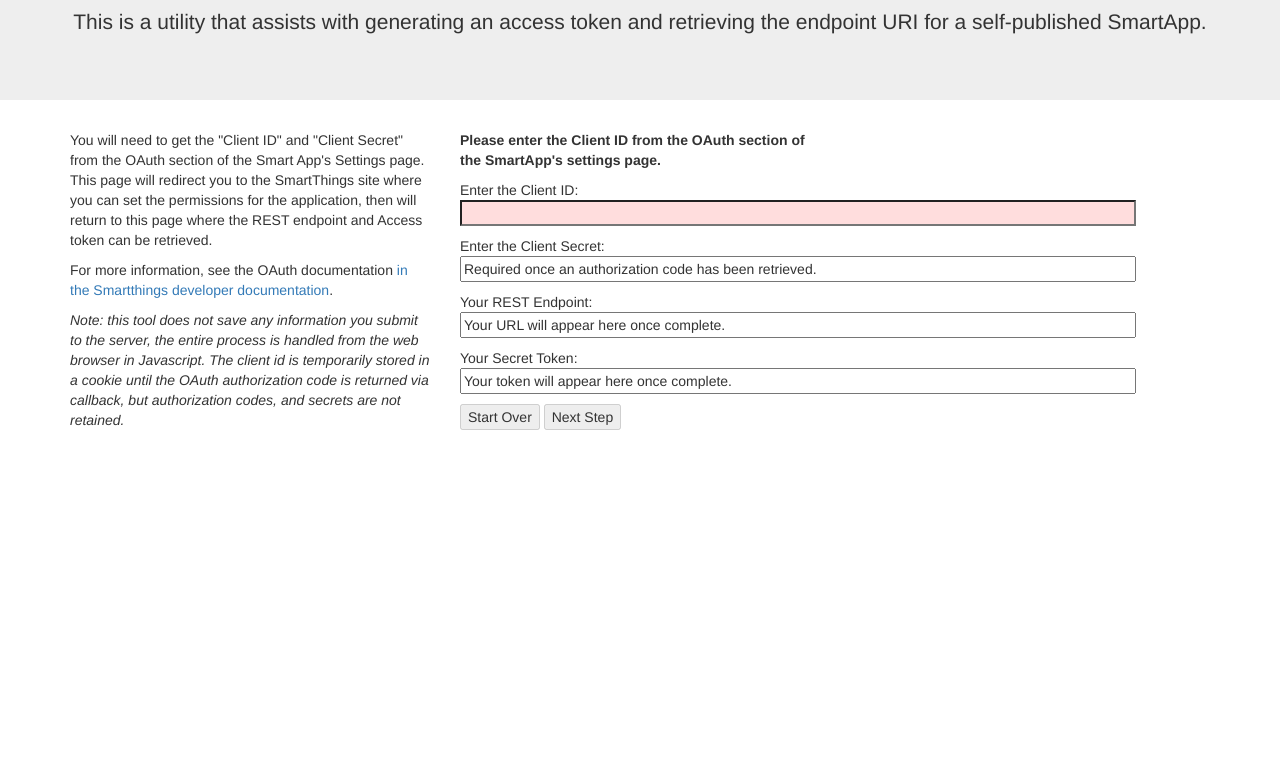
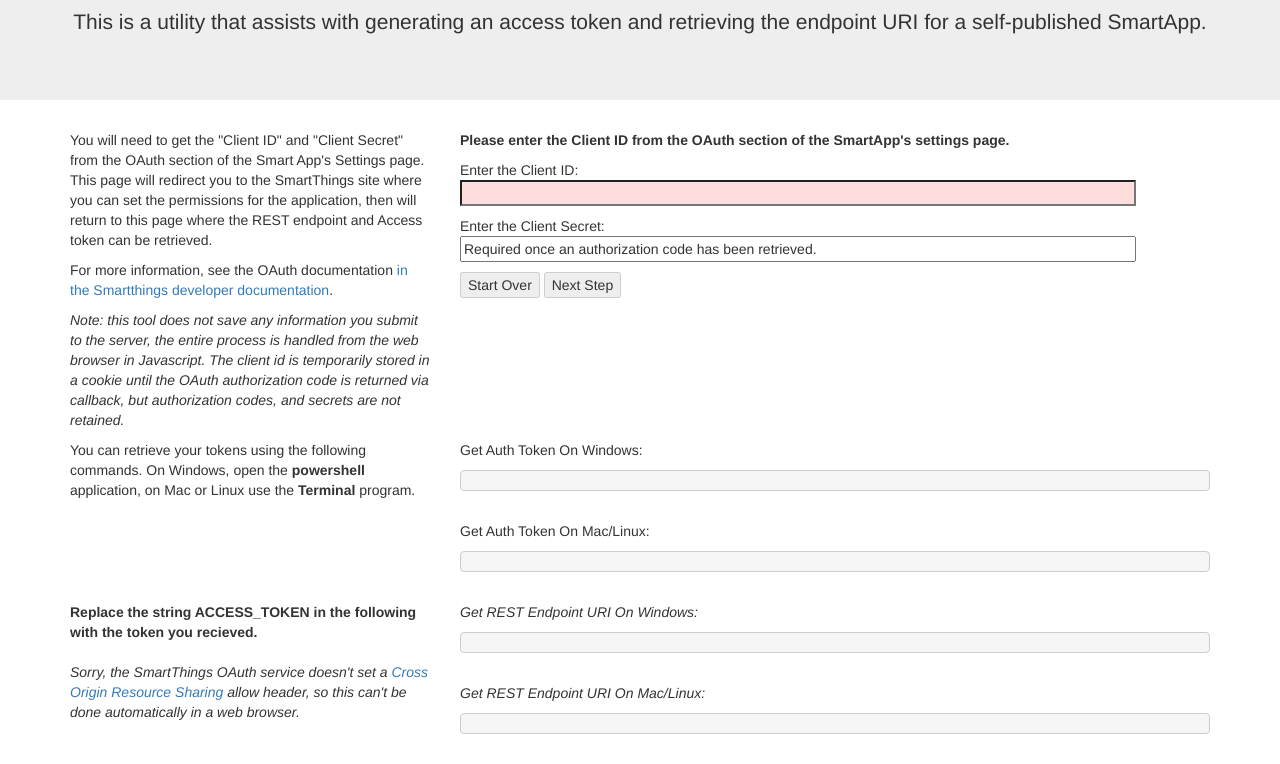
Before and after one commit to frameloss/smart-blinkt, a plain HTML site: page oauth-helper/index.html in a window 1280 px wide. Shown: the part 140-904 px from the top of the page. Before the commit the page ends 800 px from the top, so only its background shows below. Drawn offline with nearby package versions, Linux system fonts and the light colour scheme.

Commit message:
They don't set a CORS header for oauth, so this was pretty much a waste of time. This is about as good as I can do for now.

```diff
--- a/oauth-helper/index.html
+++ b/oauth-helper/index.html
@@ -1,7 +1,7 @@
 <html>
 <head>
 
-  <meta http-equiv="Content-Security-Policy" content="default-src 'self'; child-src 'none'; object-src 'none'; script-src https://maxcdn.bootstrapcdn.com https://ajax.googleapis.com 'self' 'unsafe-inline'; connect-src https://graph.api.smarthings.com; form-action 'self' https://graph.api.smartthings.com; style-src 'self' https://maxcdn.bootstrapcdn.com; font-src https://maxcdn.bootstrapcdn.com">
+  <!-- meta http-equiv="Content-Security-Policy" content="default-src 'self' https://graph.api.smartthings.com ; object-src 'none'; script-src https://maxcdn.bootstrapcdn.com https://ajax.googleapis.com 'self' 'unsafe-inline'; connect-src https://graph.api.smartthings.com; child-src https://graph.api.smartthings.com ;form-action 'self' https://graph.api.smartthings.com; style-src 'self' https://maxcdn.bootstrapcdn.com; font-src https://maxcdn.bootstrapcdn.com" -->
   <meta http-equiv="cache-control" content="max-age=0" />
   <meta http-equiv="cache-control" content="no-cache" />
   <meta http-equiv="expires" content="0" />
@@ -31,7 +31,7 @@
         <p>For more information, see the OAuth documentation <a href="http://docs.smartthings.com/en/latest/smartapp-web-services-developers-guide/authorization.html">in the Smartthings developer documentation</a>.</p>
         <p><em>Note: this tool does not save any information you submit to the server, the entire process is handled from the web browser in Javascript. The client id is temporarily stored in a cookie until the OAuth authorization code is returned via callback, but authorization codes, and secrets are not retained.</em></p>
       </div>
-      <div class="col-sm-4">
+      <div class="col-sm-8">
           <b><p id="whatIsNext"></p></b>
           <p>Enter the Client ID: <input type=text id="client_id_input" required size="80%" max="36"
              pattern="^[a-z0-9]{8}-[a-z0-9]{4}-[a-z0-9]{4}-[a-z0-9]{4}-[a-z0-9]{12}$"
@@ -40,12 +40,26 @@
              value="Required once an authorization code has been retrieved." readonly
              pattern="^[a-z0-9]{8}-[a-z0-9]{4}-[a-z0-9]{4}-[a-z0-9]{4}-[a-z0-9]{12}$"
              onkeyup="current_step = checkClientSecret()" /></p>
-          <p>Your REST Endpoint: <input type=text id="your_url"
-            value="Your URL will appear here once complete." size="80%" readonly /></p>
-          <p>Your Secret Token: <input type=text id="your_token"
-            value="Your token will appear here once complete." size="80%" readonly /></p>
           <p><input type=submit id="resetButton" value="Start Over" onclick="startOver()" disabled />
              <input type=submit id="theButton" value="Next Step" onclick="nextStep()" disabled /></p>
+      </div>
+    </div>
+    <div class="row">
+      <div class="col-sm-4">
+          <p>You can retrieve your tokens using the following commands. On Windows, open the <b>powershell</b> application, on Mac or Linux use the <b>Terminal</b> program.</p>
+      </div>
+      <div class="col-sm-8" id="token_howto">
+          <p>Get Auth Token On Windows:</p><p><pre id="win_token"></pre></p><br />
+          <p>Get Auth Token On Mac/Linux:</p><p><pre id="nix_token"></pre></p><br />
+      </div>
+    </div>
+    <div class="row">
+      <div class="col-sm-4">
+        <p><b>Replace the string ACCESS_TOKEN in the following with the token you recieved.</b><br /><br /><em>Sorry, the SmartThings OAuth service doesn't set a <a href="https://developer.mozilla.org/en-US/docs/Web/HTTP/Access_control_CORS">Cross Origin Resource Sharing</a> allow header, so this can't be done automatically in a web browser.</p>
+      </div>
+      <div class="col-sm-8" id="url_howto">
+      <p>Get REST Endpoint URI On Windows:</p><p><pre id="win_endpoint"></pre></p><br />
+      <p>Get REST Endpoint URI On Mac/Linux:</p><p><pre id="nix_endpoint"></pre></p><br />
       </div>
     </div>
   </div>
--- a/oauth-helper/smartthings-oauth.js
+++ b/oauth-helper/smartthings-oauth.js
@@ -126,6 +126,7 @@ function setClientCookie(value) {
 
 //TODO: parse the JSON and update the DOM to display the token
 function showToken(response){
+    console.log(response);
 }
 
 //TODO: parse the JSON and update the DOM to display the smartapp URL
@@ -157,11 +158,18 @@ function nextStep(){
               document.location.origin + document.location.pathname +
               "&client_id=" + client_id + "&client_secret=" + client_secret +
               "&code=" + auth_code;
-        console.log(uri);
-        //TODO: call api to get token, and pass the json to showToken()
-        //TODO: build uri to discover endpoint once we have a token ...
-        //TODO: call api to get endpoint, and pass the json to showEndpoint()
+              //"&code=" + auth_code + "&callback=?";
+        $("#win_token").text(' Invoke-WebRequest -UseBasicParsing -Uri "' + uri + '"| ConvertFrom-Json');
+        $("#nix_token").text(' curl -s "' + uri + '" | awk -F: \'{print $2}\'|awk -F\\" \'{print $2}\'');
+        $("#token_resp").attr("src",uri);
+
+        $("#win_endpoint").text(' Invoke-WebRequest -Headers @{"Authorization"="Bearer ACCESS_TOKEN"} -UseBasicParsing -Uri "' + endpoints_uri + '"| ConvertFrom-Json');
+        $("#nix_endpoint").text(' curl -sH "Authorization: Bearer ACCESS_TOKEN" "' + endpoints_uri + '"');
+
+        //It's a shame that there is no CORS on the oauth service, it would have been much cleaner to just ...
+        //$.getJSON( uri, function( json ) {
+        //      console.log( json );
+        //      });
         return true;
     }
-    console.log("hmm, that's odd");
 }
```
